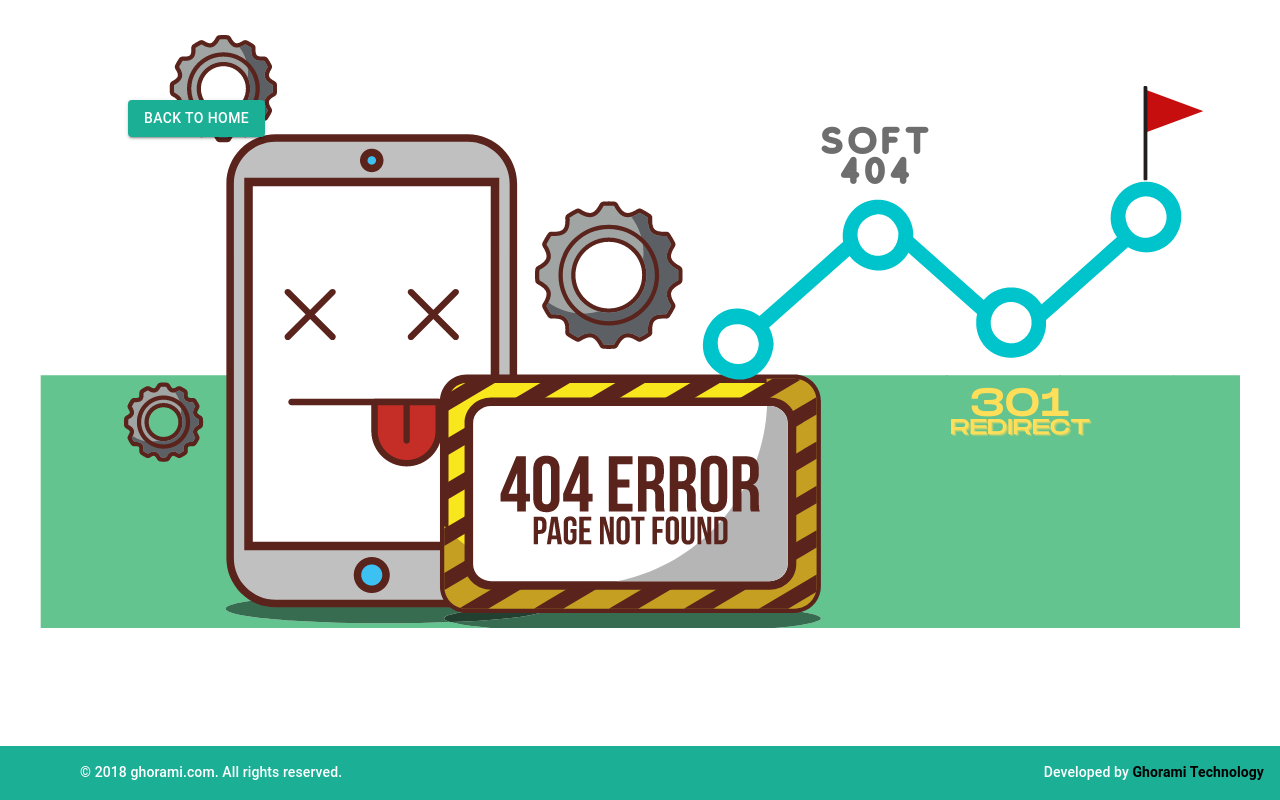
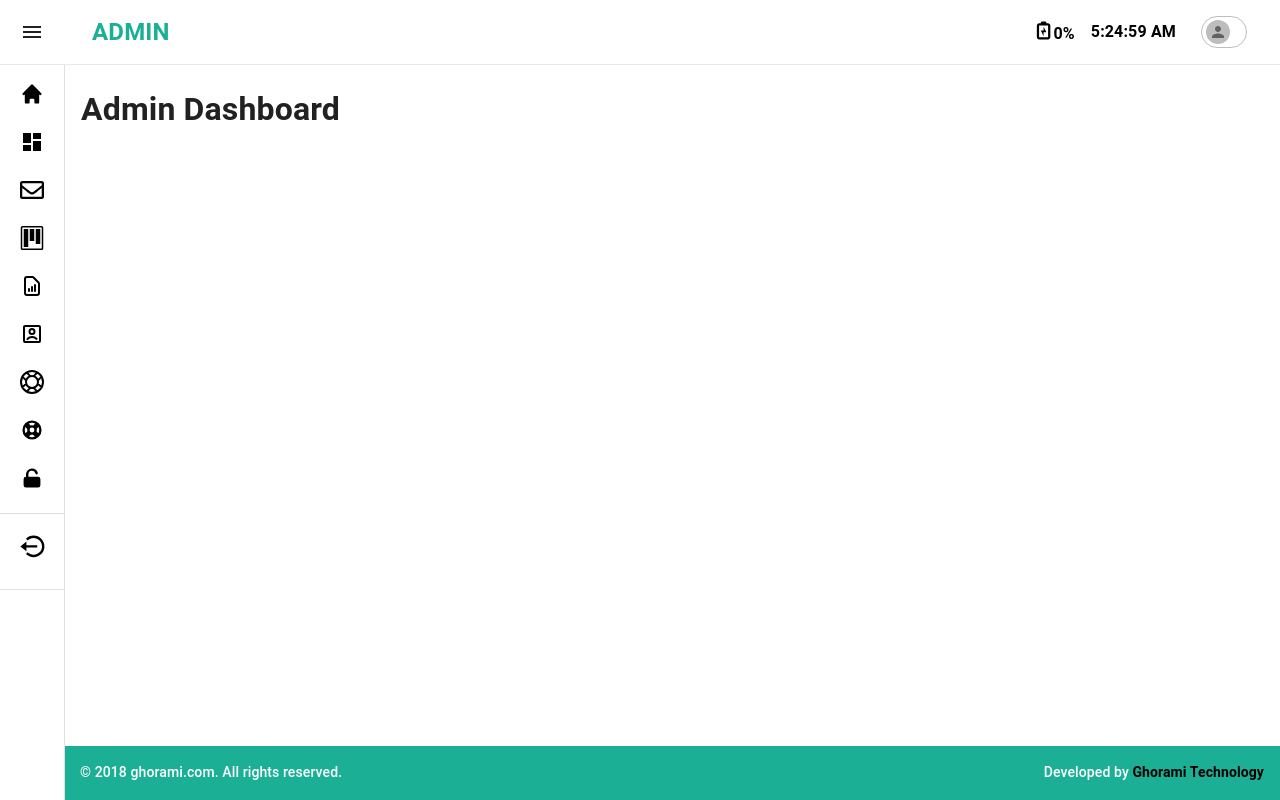
Before and after one commit to easysellsoft/nobovobona, a React (Create React App) app: page /AdminDashboard in a window 1280 px wide. Built offline with nearby package versions, Linux system fonts and the light colour scheme; no server answers; sample sign-in values are in the browser's storage.

Commit message:
conflict fixed

```diff
--- /dev/null
+++ b/src/Components/Home/AdminDashboard/AdminDashboard.js
@@ -0,0 +1,11 @@
+import React from "react";
+
+const AdminDashboard = () => {
+  return (
+    <div>
+      <h1>Admin Dashboard</h1>
+    </div>
+  );
+};
+
+export default AdminDashboard;
--- /dev/null
+++ b/src/Components/Home/AdminHome/AdminHome.js
@@ -0,0 +1,11 @@
+import React from "react";
+
+const AdminHome = () => {
+  return (
+    <div>
+      <h1>Admin Home</h1>
+    </div>
+  );
+};
+
+export default AdminHome;
--- a/src/Components/Home/Home/Home.js
+++ b/src/Components/Home/Home/Home.js
@@ -21,7 +21,7 @@ import { useNavigate } from "react-router-dom";
 import { GiBatteryPackAlt } from "react-icons/gi";
 import { GrSupport } from "react-icons/gr";
 import { HiSupport, HiLockOpen } from "react-icons/hi";
-import { AiOutlineRise } from "react-icons/ai";
+import { RiAccountBoxLine } from "react-icons/ri";
 import { BiLogOutCircle } from "react-icons/bi";
 import { FaRegEnvelope } from "react-icons/fa";
 import { HiHome, HiOutlineDocumentReport } from "react-icons/hi";
@@ -171,7 +171,7 @@ function Home() {
               navigate("/");
             }}
           >
-            Investor
+            Admin
           </Typography>
           {/* <Box sx={{ flexGrow: 1 }} /> */}
 
@@ -273,13 +273,14 @@ function Home() {
         <List>
           {[
             "Home", //0
-            "Investor(Dashboard)", //1
+            "Dashboard", //1
             "Inbox", //2
-            "Investor(all projects/packages)", //3
-            "Report", //4
-            "Investor Account", //5
-            "Help Center", //6
-            "Settings", //7
+            "Project", //3
+            "Rate", //4
+            "Investor", //5
+            "Suppliers", //6
+            "Support", //7
+            "Accounts", //8
           ].map((text, index) => (
             <ListItem
               Button
--- a/src/Components/Home/InvestorDashboard/InvestorDashboard.js
+++ /dev/null
@@ -1,11 +0,0 @@
-import React from "react";
-
-const InvestorDashboard = () => {
-  return (
-    <div>
-      <h1>Investor Dashboard</h1>
-    </div>
-  );
-};
-
-export default InvestorDashboard;
--- a/src/Components/Home/InvestorHome/InvestorHome.js
+++ /dev/null
@@ -1,11 +0,0 @@
-import React from 'react';
-
-const InvestorHome = () => {
-    return (
-        <div>
-            <h1>Investor Home</h1>
-        </div>
-    );
-};
-
-export default InvestorHome;
--- a/src/Components/Routing/Routing.js
+++ b/src/Components/Routing/Routing.js
@@ -10,11 +10,11 @@ const Login = React.lazy(() => import("./../Authentication/Login/Login"));
 const Error = React.lazy(() => import("../Error/Error"));
 const Home = React.lazy(() => import("./../Home/Home/Home.js"));
 const Message = React.lazy(() => import("./../Home/Message/Message.js"));
-const InvestorHome = React.lazy(() =>
-  import("./../Home/InvestorHome/InvestorHome.js")
+const AdminHome = React.lazy(() =>
+  import("./../Home/AdminHome/AdminHome.js")
 );
-const InvestorDashboard = React.lazy(() =>
-  import("./../Home/InvestorDashboard/InvestorDashboard.js")
+const AdminDashboard = React.lazy(() =>
+  import("./../Home/AdminDashboard/AdminDashboard.js")
 );
 
 const Routing = () => {
@@ -65,8 +65,8 @@ const Routing = () => {
               </PrivateRoute>
             }
           >
-            <Route path="/" element={<InvestorHome />} />
-            <Route path="/investorDashboard" element={<InvestorDashboard />} />
+            <Route path="/" element={<AdminHome />} />
+            <Route path="/AdminDashboard" element={<AdminDashboard />} />
             <Route path="/message" element={<Message />} />
           </Route>
           <Route path="/login" element={<Login />} />
```
